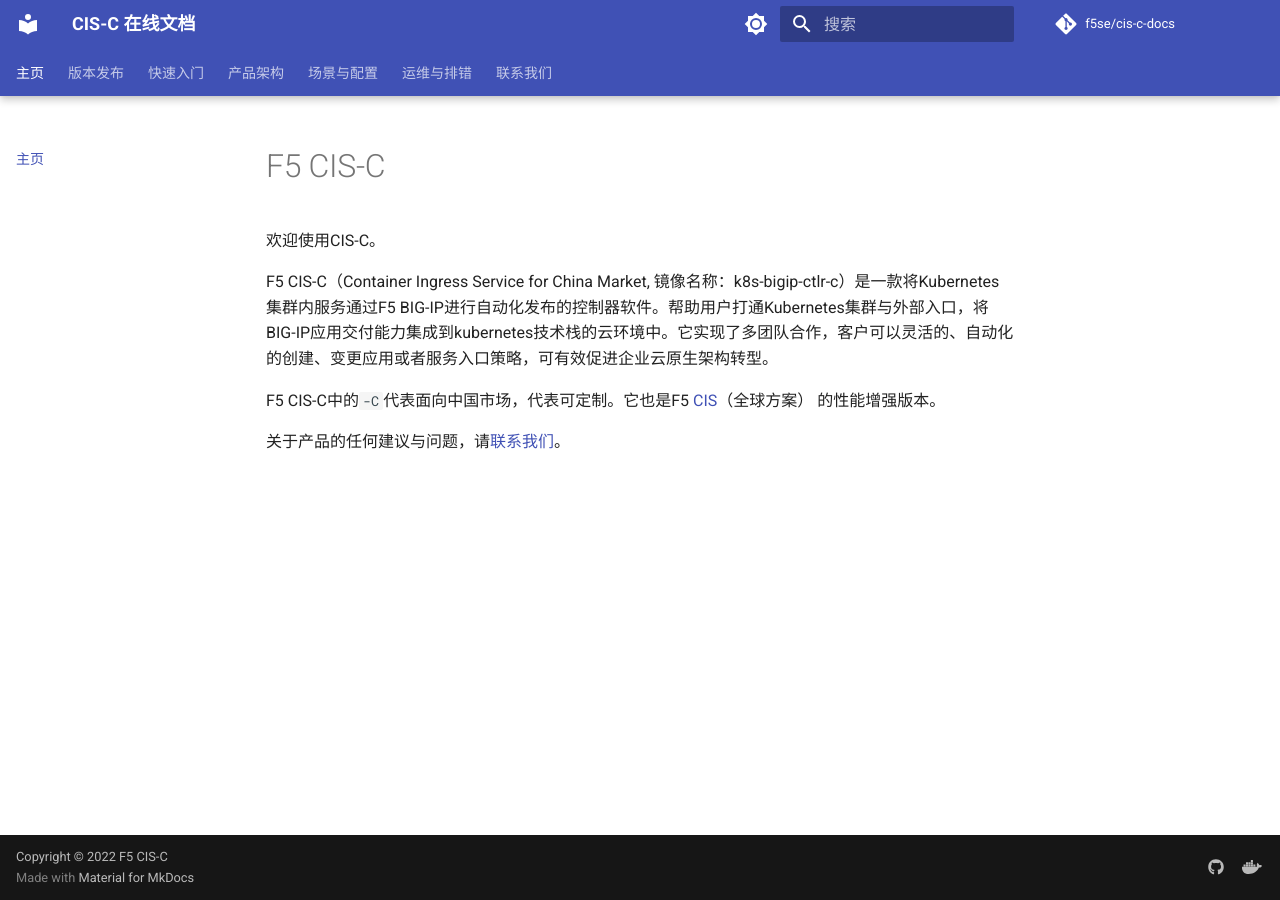
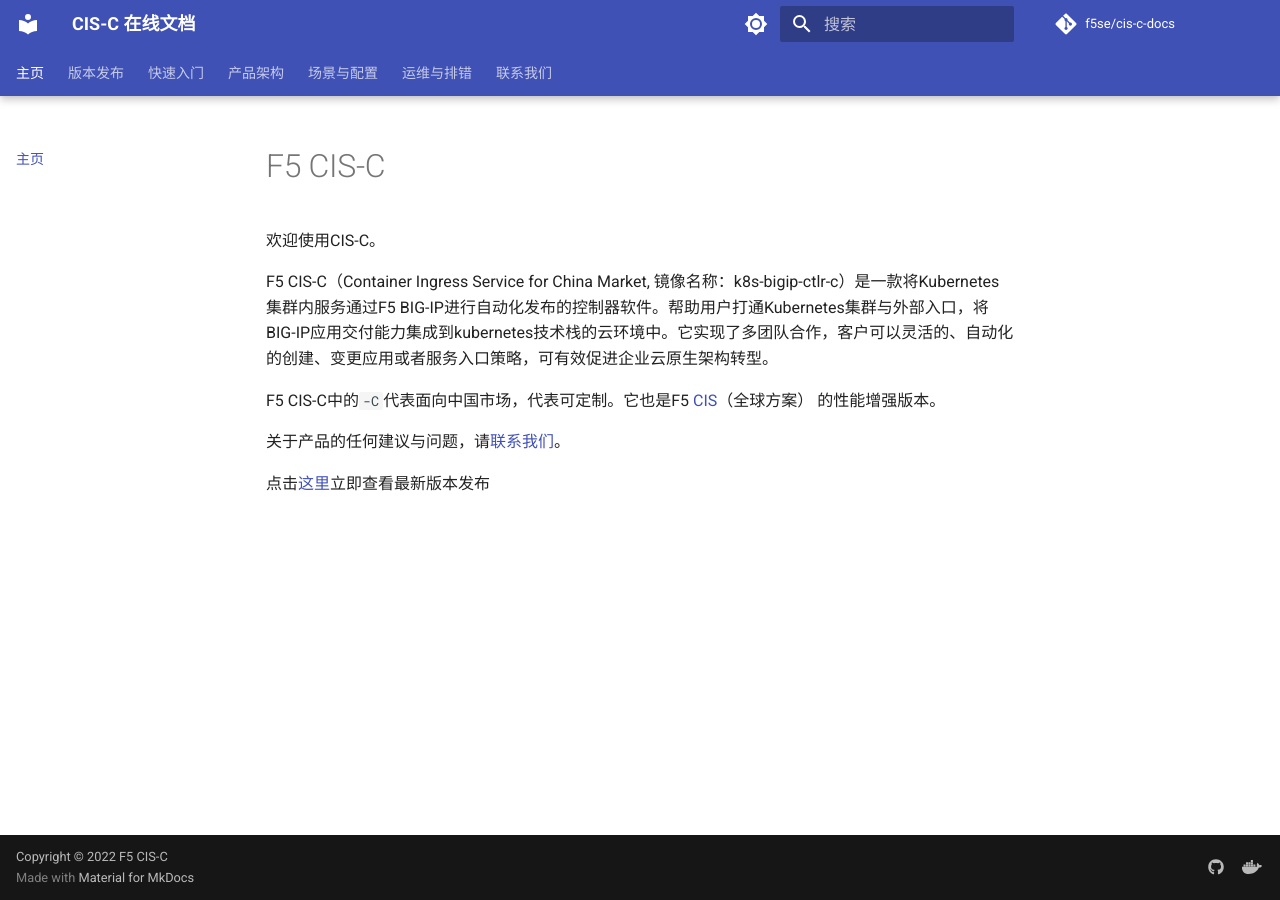
Before and after one commit to f5se/cis-c-docs, an MkDocs documentation site: the page built from docs/index.md, in a window 1280 px wide. Built offline with MkDocs 1.6.1 and Material for MkDocs 9.7.7, drawn with Linux system fonts in a browser that asks for light colours; comment, search, counter and statistics services are not loaded.

Commit message:
main page revise

```diff
--- a/docs/index.md
+++ b/docs/index.md
@@ -7,3 +7,5 @@
 F5 CIS-C中的`-C`代表面向中国市场，代表可定制。它也是F5 [CIS](https://clouddocs.f5.com/containers/latest)（全球方案） 的性能增强版本。
 
 关于产品的任何建议与问题，请[联系我们](./Support-and-contact/)。
+
+点击[这里](/Release-notes/)立即查看最新版本发布
```
